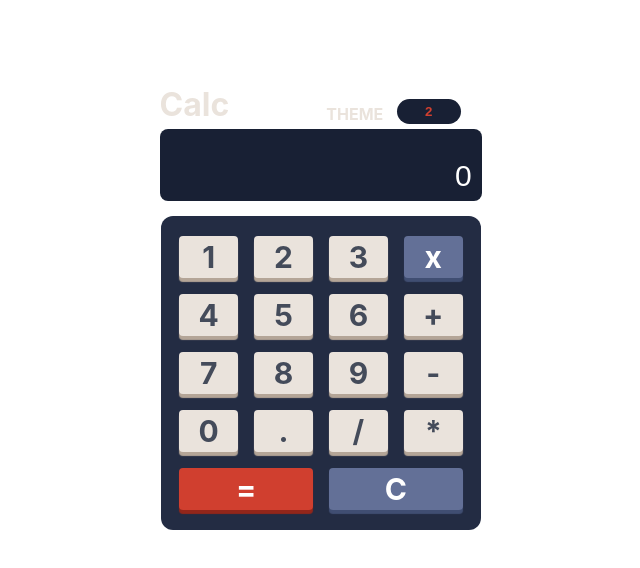
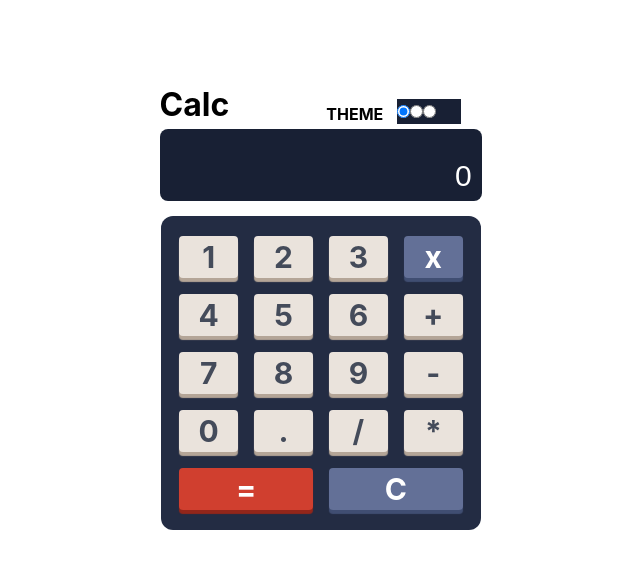
Before and after one commit to JoaoVitor-Bispo/react-calculator, a React (Create React App) app in the folder calculator/: page / in a window 1280 px wide. Shown: the top 568 px of the page, without its empty margins (319-959 px from the left). Built offline with nearby package versions, Linux system fonts and the light colour scheme.

Commit message:
radios e fundo bugado

```diff
--- a/calculator/src/components/design/Themes.jsx
+++ b/calculator/src/components/design/Themes.jsx
@@ -4,7 +4,8 @@ import styles from './Themes.module.css'
 
 function Themes(color) {
     const [Theme, setTheme] = useState('blue')
-    const [order, setOrder] = useState(2)
+    const [order, setOrder] = useState(1)
+
 
     const themes = [
         {
@@ -23,27 +24,33 @@ function Themes(color) {
             bg: '#250a44'
         }
     ]
+
     const defColor = (e) => {
-        setOrder(order + 1)
-        if(order > 2) {
-            setOrder(1)
-        }
-
+        console.log(e.target.value)
         themes.map((element, index) => {
-            if(element.index == order) {
+            if(element.index == e.target.value) {
                 setTheme(element.design)
                 document.documentElement.style.backgroundColor = element.bg
             }
         })
+    }
 
-    }
     return (
         <div className={styles.container} id={styles['div'+Theme]}>
             <div className={styles.div1}>
                 <h1>Calc</h1>
                 <div className={styles.themecontain}>
                     <label htmlFor={Theme}>THEME</label>
-                    <input type="button" className={styles.input} name={Theme} id={styles[Theme]} onClick={defColor} value={order}/>
+                    <div className={styles.input} id={styles[Theme]}>
+                            <input type="radio" name="inputs" className={styles.radios} id={styles.radio1} value='1' onClick={defColor} checked/>
+                            <label htmlFor="radio1"></label>
+
+                            <input type="radio" name="inputs" className={styles.radios} id={styles.radio2} value='2' onClick={defColor}/>
+                            <label htmlFor="radio2"></label>
+
+                            <input type="radio" name="inputs" className={styles.radios} id={styles.radio3} value='3' onClick={defColor}/>
+                        <label htmlFor="radio3"></label>
+                    </div>
                 </div>
             </div>
             <Number teste={Theme}/>
--- a/calculator/src/components/design/Themes.module.css
+++ b/calculator/src/components/design/Themes.module.css
@@ -22,29 +22,14 @@
     width: 40%;
     height: 25px;
     font-weight: bolder;
-    display: inline-block;
-    border-radius: 18px;
-    border: none;
-}
-.input:hover {
-    opacity: 0.8;
+    display: flex;
+    flex-flow: row nowrap;
 }
 label {
     font-weight: bolder;
 }
-#divblue .div1 {
-    color: #EAE3DC;
-}
-#divwhite {
-    color: #35352C;
-}
-input#purple {
-    background-color: #1D0934;
-    color: #00E0D1;
-}
-input#blue {
+div#blue {
     background-color: #182034;
-    color: #D03F2F;
 }
 #divpurple {
     color: #FFE53D;
```
